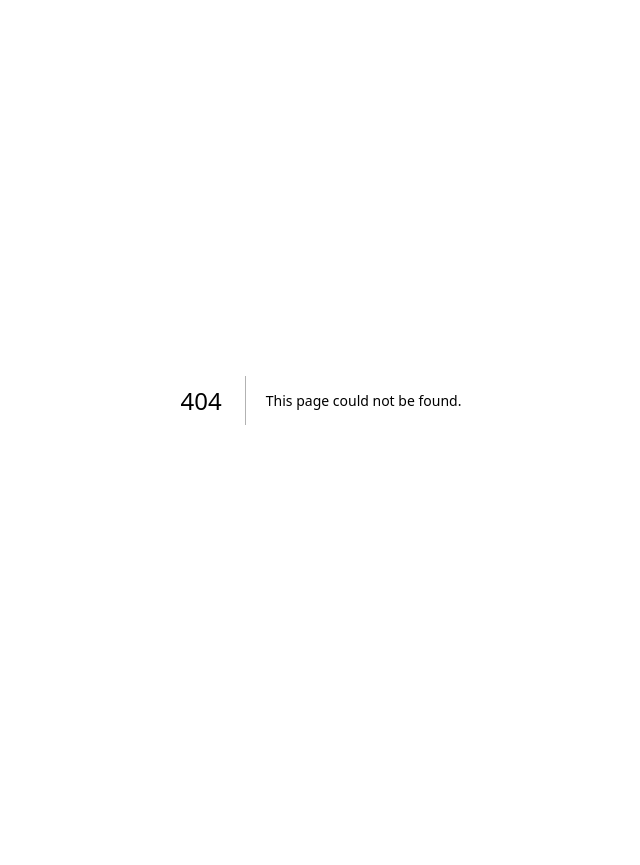
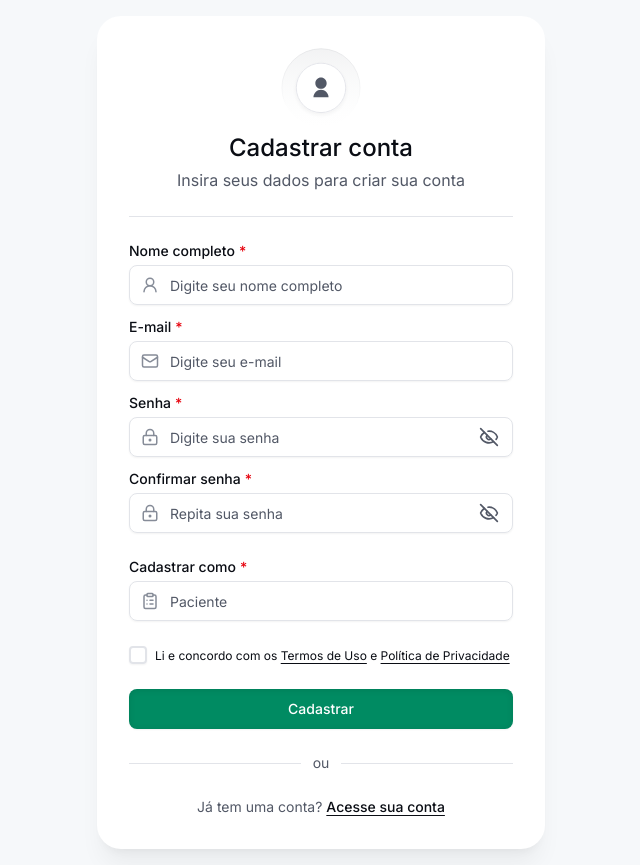
Before and after one commit to ipecode-br/abnmo-frontend, a Next.js app: page /conta/cadastrar in a window 1280 px wide. Before the commit this address had no page. Shown: the whole page, without its empty margins (319-959 px from the left). Before the commit the page ends 800 px from the top, so only its background shows below. Built offline with nearby package versions, Linux system fonts and the light colour scheme.

Commit message:
feat(auth): create `SignUpPage`

```diff
--- /dev/null
+++ b/src/app/conta/cadastrar/page.tsx
@@ -0,0 +1,37 @@
+import image from '@images/auth/sign-in.svg'
+import type { Metadata } from 'next'
+
+import { AuthCard } from '@/components/auth/auth-card'
+import { Divider } from '@/components/ui/divider'
+import { NavLink } from '@/components/ui/nav-link'
+import { ROUTES } from '@/constants/routes'
+
+import { SignUpForm } from './sign-up-form'
+
+export const metadata: Metadata = {
+  title: 'Cadastrar conta',
+}
+
+export default function SignUpPage() {
+  return (
+    <AuthCard
+      image={image}
+      title='Cadastrar conta'
+      description='Insira seus dados para criar sua conta'
+    >
+      <SignUpForm />
+
+      <Divider text='ou' />
+
+      <p className='text-foreground-soft text-center text-sm'>
+        Já tem uma conta?{' '}
+        <NavLink
+          href={ROUTES.auth.signIn}
+          className='text-foreground font-medium whitespace-nowrap'
+        >
+          Acesse sua conta
+        </NavLink>
+      </p>
+    </AuthCard>
+  )
+}
--- /dev/null
+++ b/src/app/conta/cadastrar/sign-up-form-schema.tsx
@@ -0,0 +1,54 @@
+import { z } from 'zod'
+
+import { PASSWORD_MIN_LENGTH } from '@/constants/auth'
+import {
+  NAME_REGEX,
+  NON_SPECIAL_CHAR_REGEX,
+  PASSWORD_REGEX,
+} from '@/constants/regex'
+
+// TODO: validate user type
+
+export const signUpFormSchema = z
+  .object({
+    name: z
+      .string()
+      .min(1, 'Insira seu nome completo')
+      .min(3, 'O nome deve conter mais de 3 caracteres')
+      .regex(
+        NON_SPECIAL_CHAR_REGEX,
+        'Números e caracteres especiais são inválidos',
+      )
+      .regex(NAME_REGEX, 'Insira seu nome e sobrenome'),
+    email: z.string().email('Insira um e-mail válido'),
+    password: z
+      .string()
+      .min(1, 'Insira sua senha')
+      .min(
+        PASSWORD_MIN_LENGTH,
+        `Sua senha precisa conter ${PASSWORD_MIN_LENGTH} ou mais caracteres`,
+      )
+      .regex(PASSWORD_REGEX, 'Senha inválida'),
+    confirmPassword: z.string(),
+    type: z.string(),
+    consent: z.boolean(),
+  })
+  .refine((data) => data.password === data.confirmPassword, {
+    message: 'Suas senhas não coincidem',
+    path: ['confirmPassword'],
+  })
+  .refine((data) => data.consent === true, {
+    message: 'Seu consentimento aos termos é obrigatório',
+    path: ['consent'],
+  })
+
+export type SignUpFormSchema = z.infer<typeof signUpFormSchema>
+
+export const signUpFormDefaultValues: SignUpFormSchema = {
+  name: '',
+  type: '',
+  email: '',
+  password: '',
+  confirmPassword: '',
+  consent: false,
+}
--- /dev/null
+++ b/src/app/conta/cadastrar/sign-up-form.tsx
@@ -0,0 +1,124 @@
+'use client'
+
+import { zodResolver } from '@hookform/resolvers/zod'
+import { ClipboardListIcon, Loader2, MailIcon, User2Icon } from 'lucide-react'
+import { useState } from 'react'
+import { FormProvider, useForm } from 'react-hook-form'
+
+import { CheckboxInput } from '@/components/form/checkbox-input'
+import { FormContainer } from '@/components/form/form-container'
+import { FormField } from '@/components/form/form-field'
+import { NewPasswordInput } from '@/components/form/new-password-input'
+import { PasswordInput } from '@/components/form/password-input'
+import { TextInput } from '@/components/form/text-input'
+import { Alert } from '@/components/ui/alert'
+import { Button } from '@/components/ui/button'
+import { NavLink } from '@/components/ui/nav-link'
+import { wait } from '@/utils/wait'
+
+import {
+  signUpFormDefaultValues,
+  type SignUpFormSchema,
+  signUpFormSchema,
+} from './sign-up-form-schema'
+
+export function SignUpForm() {
+  const [success, setSuccess] = useState(false)
+
+  const formMethods = useForm<SignUpFormSchema>({
+    resolver: zodResolver(signUpFormSchema),
+    defaultValues: signUpFormDefaultValues,
+    mode: 'onBlur',
+  })
+  const isSubmitting = formMethods.formState.isSubmitting
+  const errorMessage = formMethods.formState.errors.root?.message
+
+  console.log(formMethods.formState.errors)
+
+  async function registerUser({ email }: SignUpFormSchema) {
+    // TODO: implement function when API is available
+    setSuccess(false)
+    await wait(500)
+
+    if (email === 'erro@ipecode.com.br') {
+      return formMethods.setError('root', {
+        message: 'Ocorreu algum erro. Por favor, tente novamente.',
+      })
+    }
+
+    setSuccess(true)
+  }
+
+  // TODO: add select component for type
+  // TODO: add link to policies
+
+  return (
+    <FormProvider {...formMethods}>
+      <FormContainer onSubmit={formMethods.handleSubmit(registerUser)}>
+        <FormField>
+          <TextInput
+            name='name'
+            label='Nome completo'
+            icon={User2Icon}
+            placeholder='Digite seu nome completo'
+            isRequired
+          />
+          <TextInput
+            name='email'
+            label='E-mail'
+            icon={MailIcon}
+            placeholder='Digite seu e-mail'
+            isRequired
+          />
+          <NewPasswordInput
+            name='password'
+            label='Senha'
+            placeholder='Digite sua senha'
+            triggerOnChange={() => formMethods.trigger('password')}
+            isRequired
+          />
+          <PasswordInput
+            name='confirmPassword'
+            label='Confirmar senha'
+            placeholder='Repita sua senha'
+            isRequired
+          />
+        </FormField>
+
+        <TextInput
+          name='type'
+          label='Cadastrar como'
+          icon={ClipboardListIcon}
+          placeholder='Paciente'
+          isRequired
+        />
+
+        <CheckboxInput
+          name='consent'
+          label={
+            <span className='text-xs'>
+              Li e concordo com os <NavLink href='#'>Termos de Uso</NavLink> e{' '}
+              <NavLink href='#'>Política de Privacidade</NavLink>
+            </span>
+          }
+        />
+
+        <Button variant='fancy' type='submit' disabled={isSubmitting}>
+          {isSubmitting ? <Loader2 className='animate-spin' /> : 'Cadastrar'}
+        </Button>
+
+        {success && (
+          <Alert variant='success' className='text-center'>
+            Cadastro realizado com sucesso.
+          </Alert>
+        )}
+
+        {errorMessage && (
+          <Alert error={!!errorMessage} className='text-center'>
+            {errorMessage}
+          </Alert>
+        )}
+      </FormContainer>
+    </FormProvider>
+  )
+}
```
